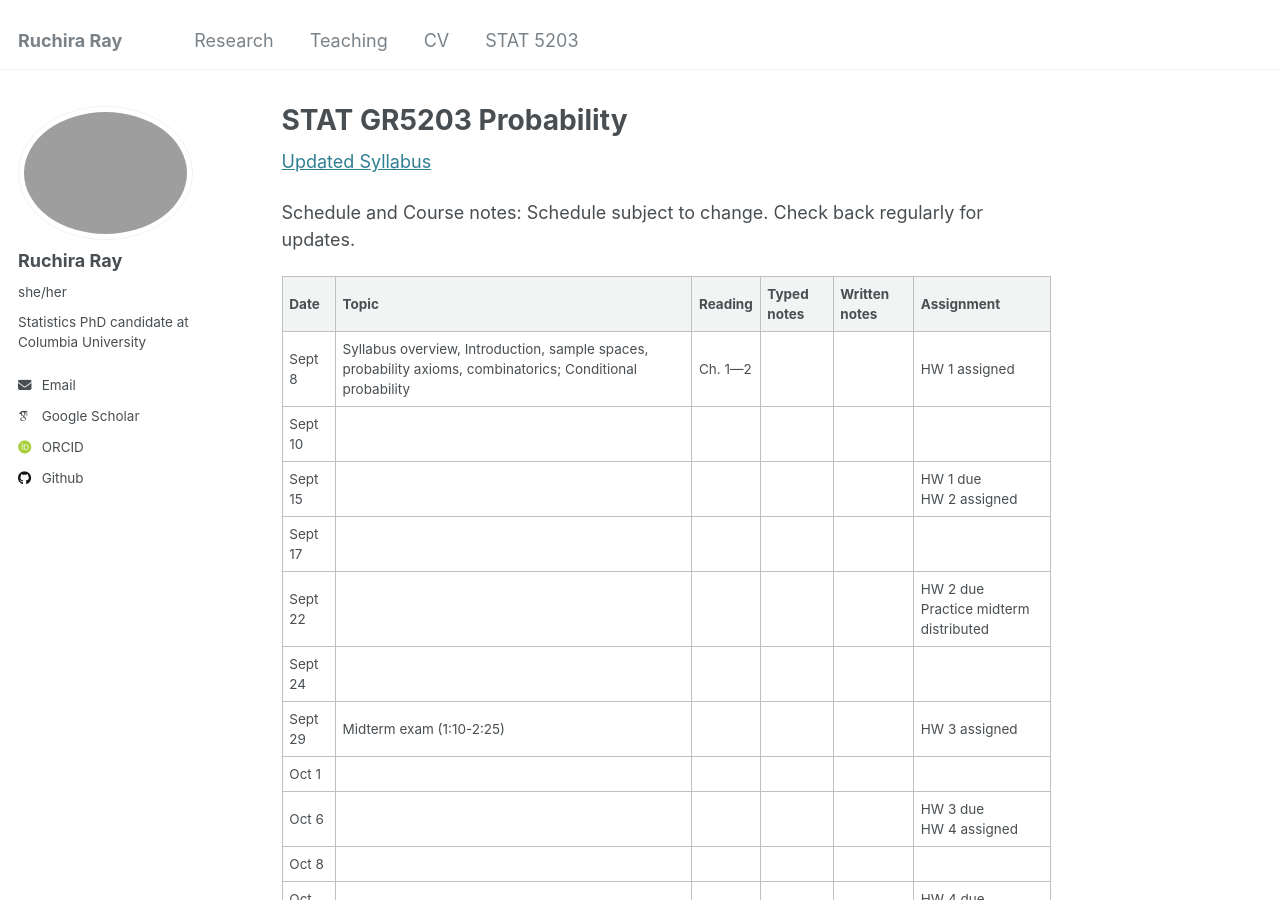
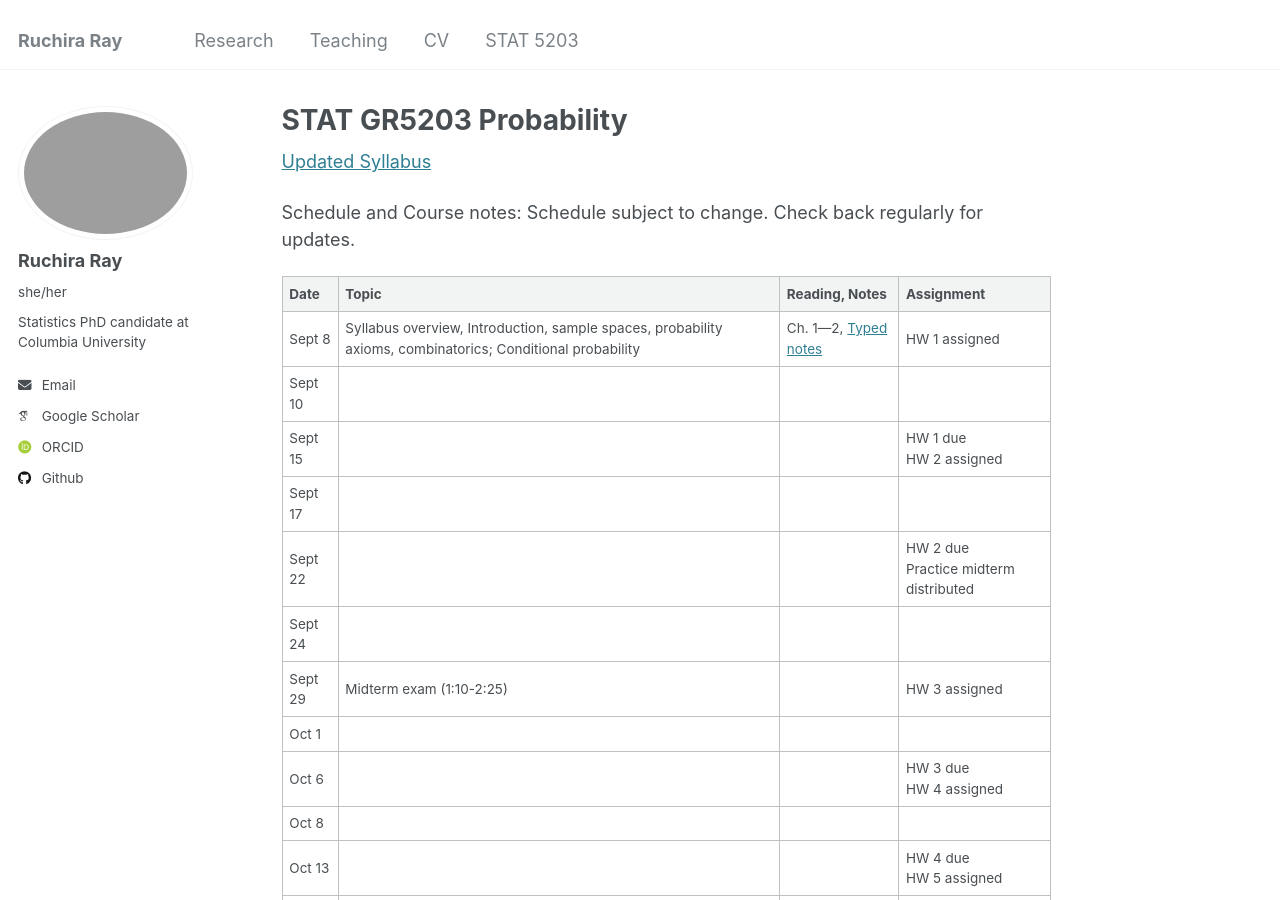
Before and after one commit to rray123/rray123.github.io, a Jekyll site: the page built from _pages/STAT5203.md, in a window 1280 px wide and 900 px high. Built offline with Jekyll 4.4.1, drawn with Linux system fonts in a browser that asks for light colours; some web fonts are replaced.

Commit message:
Update STAT5203.md

```diff
--- a/_pages/STAT5203.md
+++ b/_pages/STAT5203.md
@@ -12,19 +12,19 @@ output:
 Schedule and Course notes:
 Schedule subject to change. Check back regularly for updates.
 
-| Date    | Topic         | Reading | Typed notes   | Written notes | Assignment |
-| -------| ------------- | --------| ------------- | --------------| ---------- |
-| Sept 8  | Syllabus overview, Introduction, sample spaces, probability axioms, combinatorics; Conditional probability | Ch. 1—2 |||HW 1 assigned|
-| Sept 10 | |||||
-| Sept 15 |||||HW 1 due <br> HW 2 assigned|
-| Sept 17 ||||||
-| Sept 22 |||||HW 2 due <br> Practice midterm distributed|
-| Sept 24 ||||||
-| Sept 29 |Midterm exam (1:10-2:25)||||HW 3 assigned|
-| Oct 1   ||||||
-| Oct 6   |||||HW 3 due <br> HW 4 assigned|
-| Oct 8   ||||||
-| Oct 13  |||||HW 4 due <br> HW 5 assigned|
-| Oct 15  |||||Practice final distributed|
-| Oct 20  |||||HW 5 due|
-| Oct 22  |Final exam (1:10-3:40)|||||
+| Date    | Topic        | Reading, Notes | Assignment |
+| --------| ------------ | ---------------| ---------- |
+| Sept 8  | Syllabus overview, Introduction, sample spaces, probability axioms, combinatorics; Conditional probability | Ch. 1—2, [Typed notes](https://rray123.github.io/files/Ch1-2.pdf) |HW 1 assigned|
+| Sept 10 | |||
+| Sept 15 |||HW 1 due <br> HW 2 assigned|
+| Sept 17 ||||
+| Sept 22 |||HW 2 due <br> Practice midterm distributed|
+| Sept 24 ||||
+| Sept 29 |Midterm exam (1:10-2:25)||HW 3 assigned|
+| Oct 1   ||||
+| Oct 6   |||HW 3 due <br> HW 4 assigned|
+| Oct 8   ||||
+| Oct 13  |||HW 4 due <br> HW 5 assigned|
+| Oct 15  |||Practice final distributed|
+| Oct 20  |||HW 5 due|
+| Oct 22  |Final exam (1:10-3:40)|||
```
